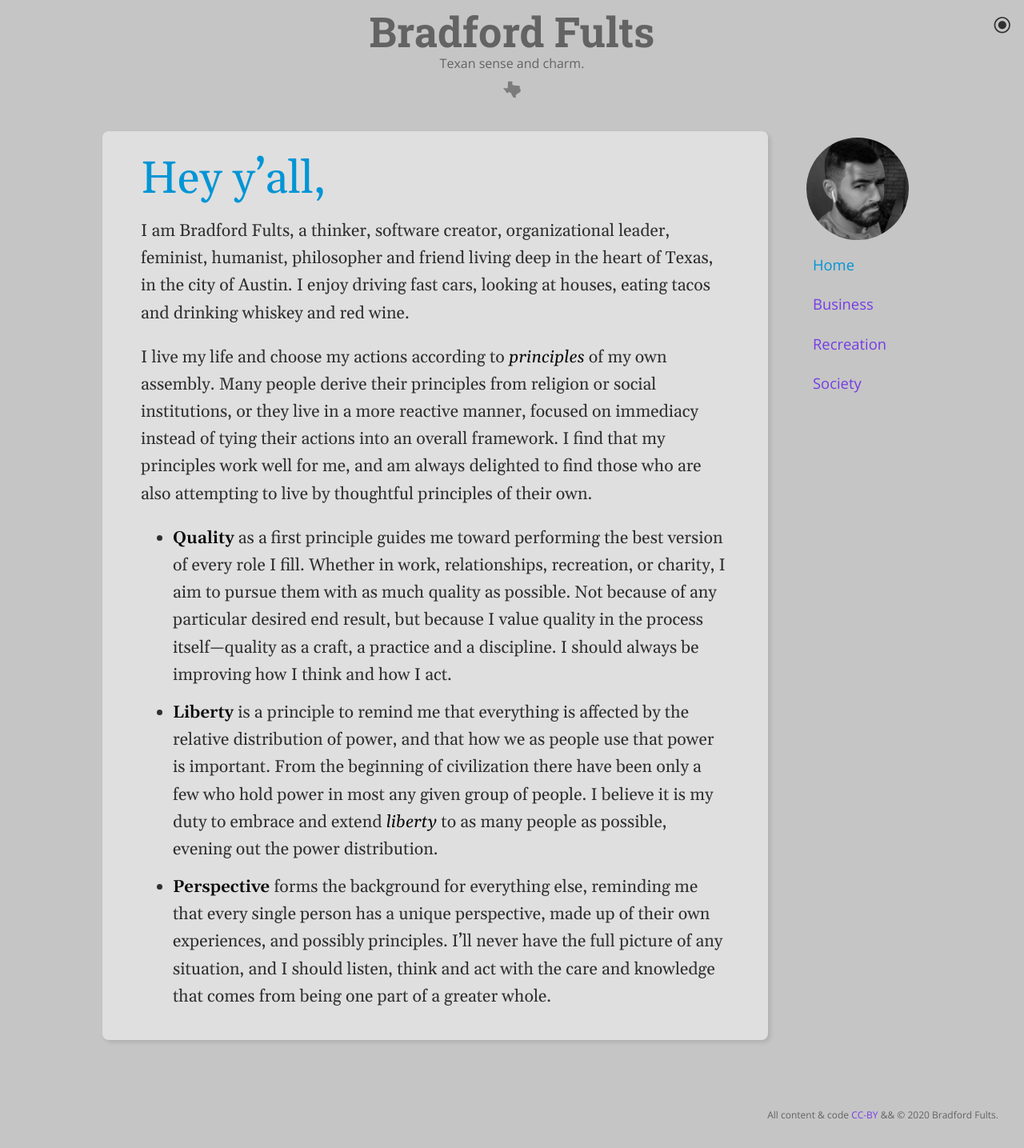
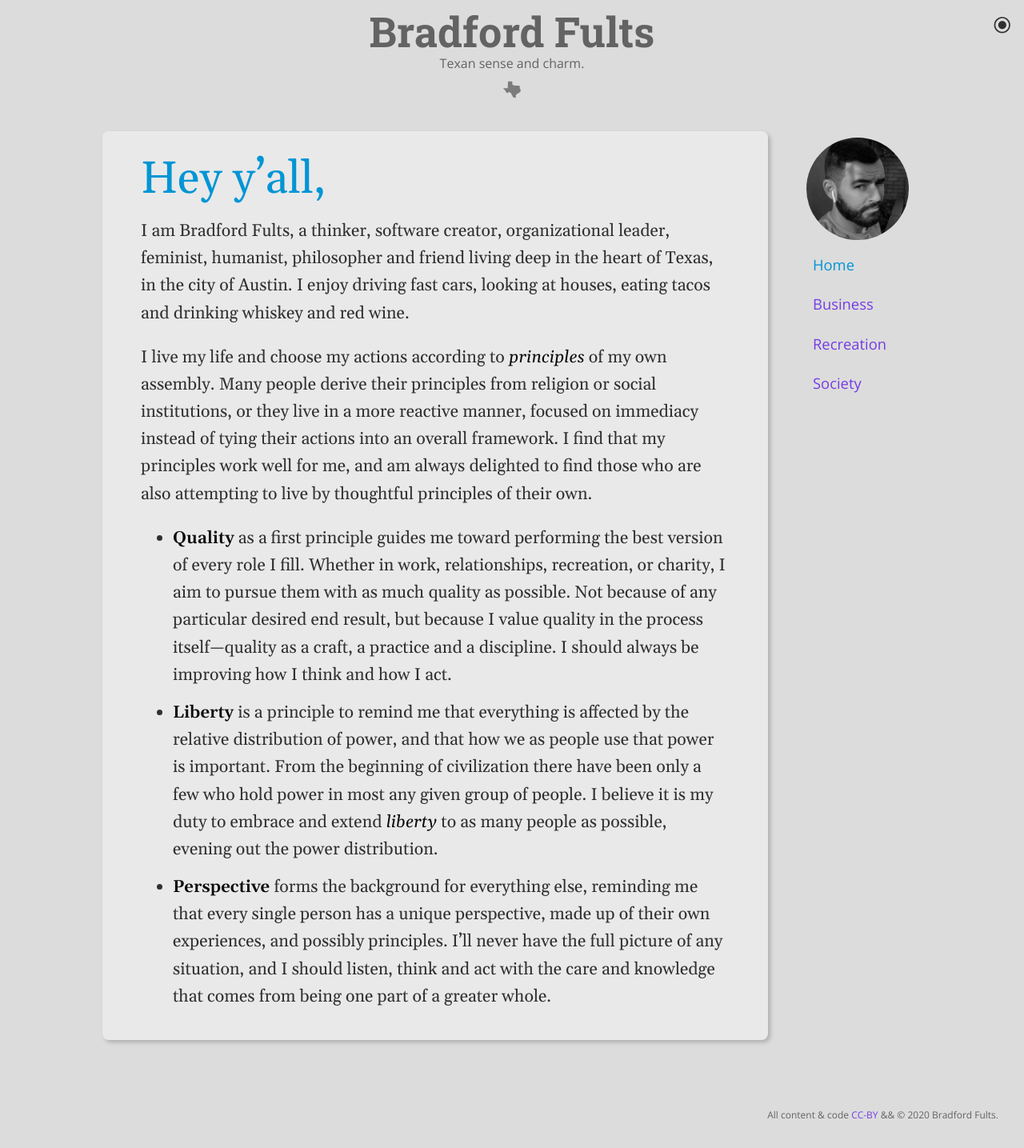
Before and after one commit to h3h/bradfordfults.com, a Jekyll site: the page built from index.html, in a window 1280 px wide. Shown: the whole page at 80% size. Built offline with Jekyll 4.4.1, drawn with Linux system fonts in a browser that asks for light colours; some web fonts are replaced; the list of posts is cut into pages by our own code.

Commit message:
Lighten up the light theme

```diff
--- a/_sass/_article.scss
+++ b/_sass/_article.scss
@@ -47,7 +47,7 @@ article.content {
     }
   }
   html.theme-light & {
-    background-color: lighten($color-light-bg-base, 10%);
+    background-color: lighten($color-light-bg-base, 5%);
 
     @media screen and (min-width: 42em) {
       border-radius: 0.5rem;
--- a/_sass/_palette.scss
+++ b/_sass/_palette.scss
@@ -4,7 +4,7 @@ $color1: rgba(48, 48, 48, 1);
 $color2: rgba(117, 59, 228, 1);
 $color3: rgba(188, 150, 230, 1);
 $color4: rgba(0, 149, 213, 1);
-$color5: rgb(197, 197, 197);
+$color5: rgba(220, 220, 220, 1);
 
 /* Human Color Names */
 $color-light-bg-base: $color5;
@@ -18,5 +18,5 @@ $color-dark-bg-base: $color1;
 $color-dark-bg-alt: $color2;
 $color-dark-punch: $color4;
 $color-dark-brand: $color3;
-$color-dark-text-base: $color5;
+$color-dark-text-base: darken($color5, 15%);
 $color-dark-text-highlight: $color3;
```
